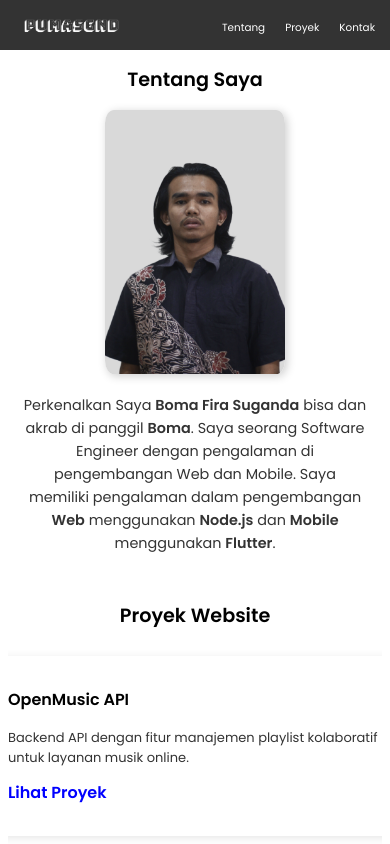
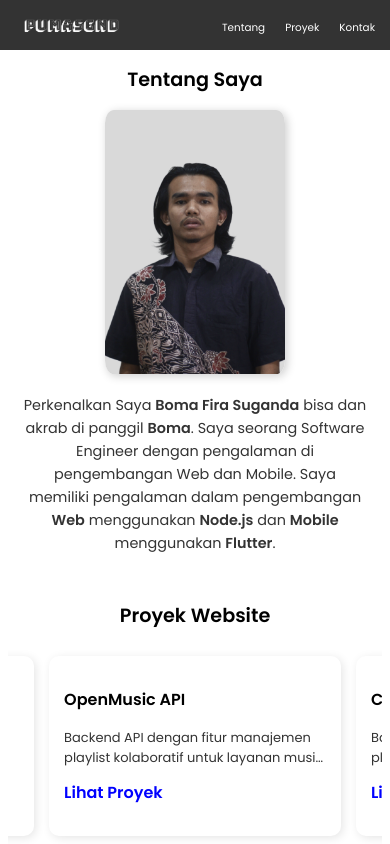
Before and after one commit to PumaSgnd/my-portfolio, a React (Create React App) app: page / in a window 390 px wide. Shown: the top 844 px of the page. Built offline with nearby package versions, Linux system fonts and the light colour scheme.

Commit message:
Update Projects.css

```diff
--- a/src/css/Projects.css
+++ b/src/css/Projects.css
@@ -89,7 +89,7 @@
 
   .project-card {
     flex: 0 0 70%;
-    min-width: 100%;
+    min-width: 70%;
     padding: 15px;
     border-radius: 10px;
     scroll-snap-align: center;
```
